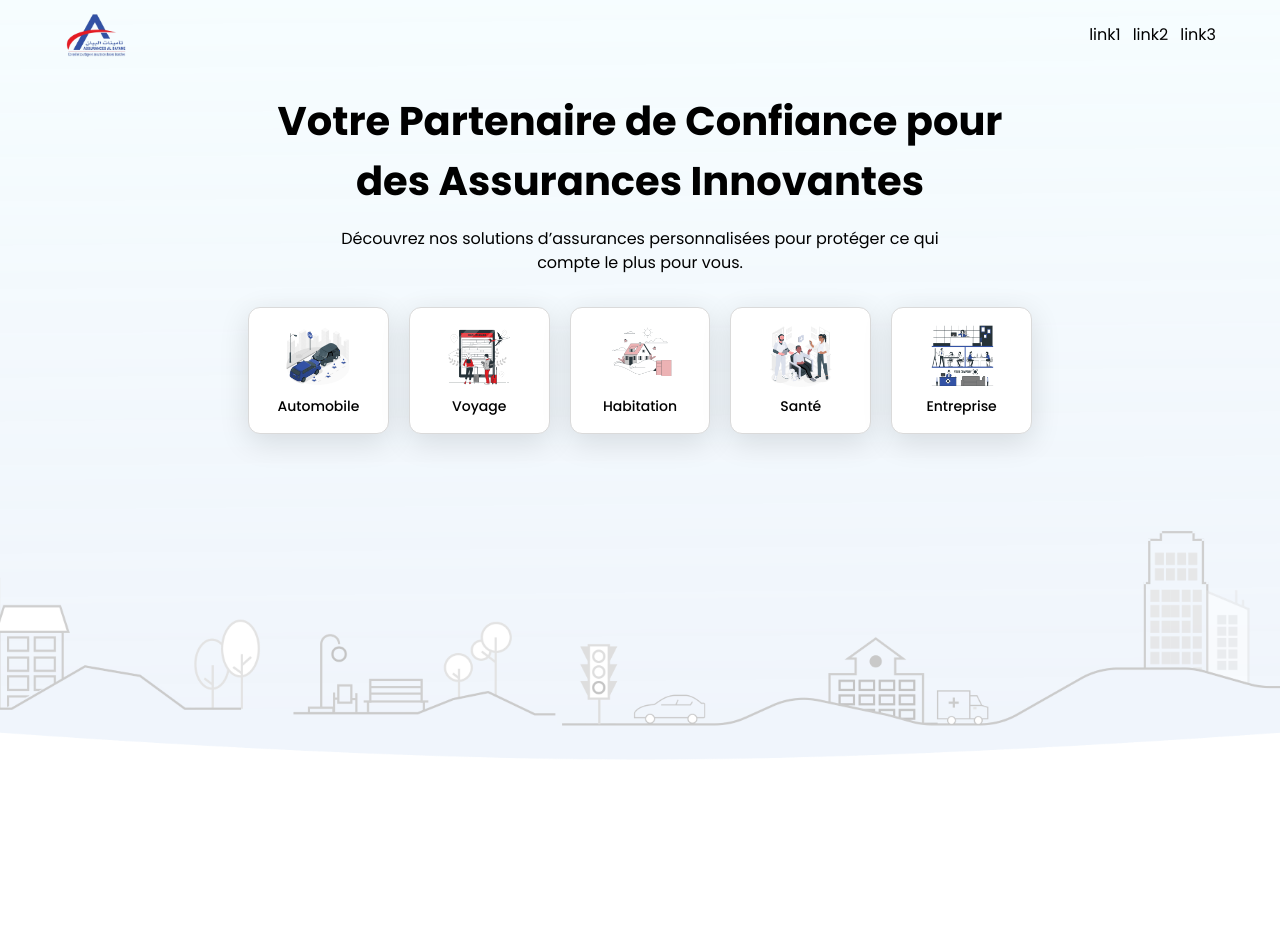
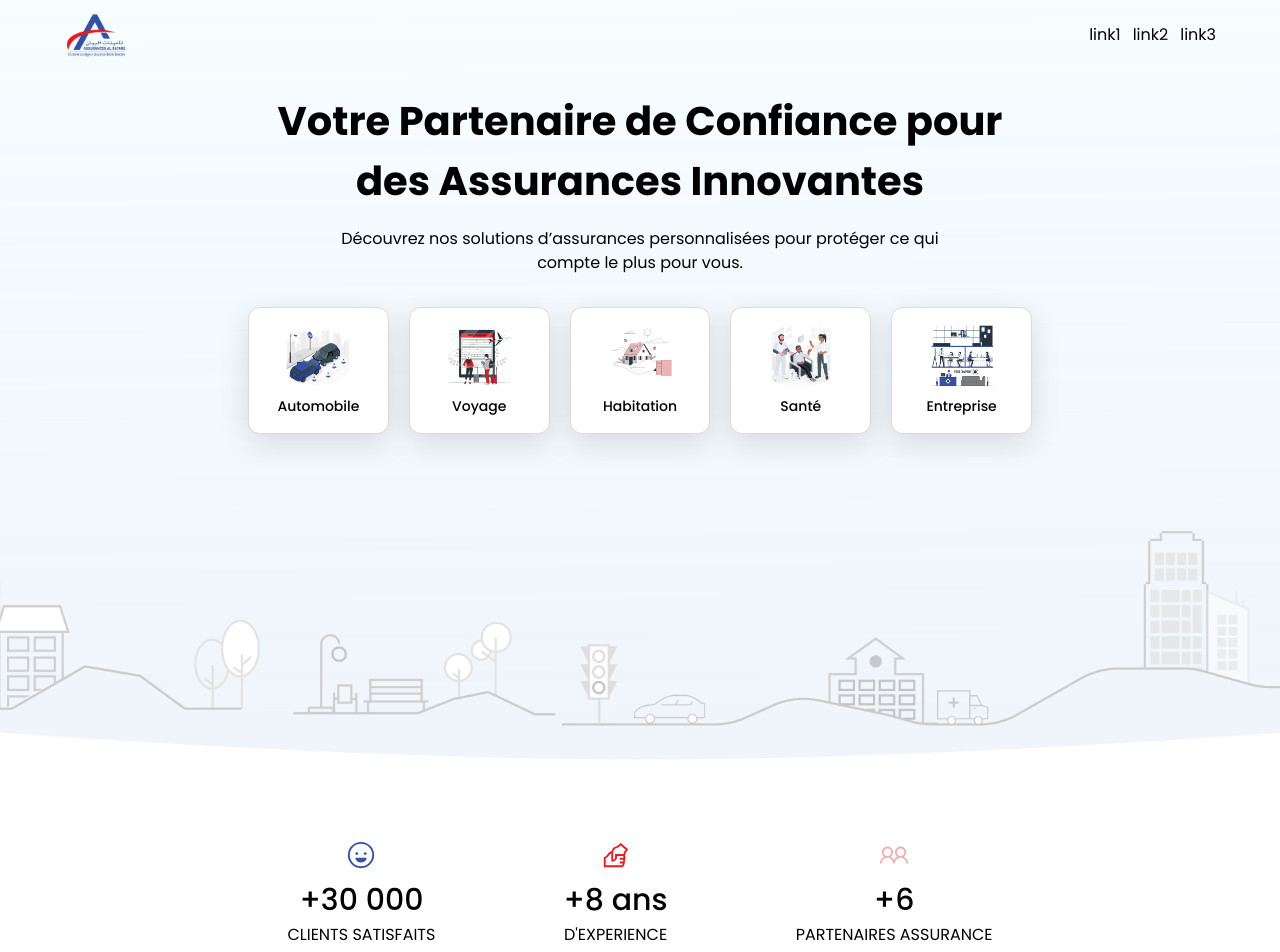
Before and after one commit to imanee11/insurance, a React (Create React App) app: page / in a window 1280 px wide. Shown: the top 952 px of the page. Before the commit the page ends 800 px from the top, so only its background shows below. Built offline with nearby package versions, Linux system fonts and the light colour scheme.

Commit message:
add numbers part i install react icons

```diff
--- a/package.json
+++ b/package.json
@@ -6,6 +6,7 @@
     "cra-template": "1.2.0",
     "react": "^19.0.0",
     "react-dom": "^19.0.0",
+    "react-icons": "^5.4.0",
     "react-router-dom": "^7.1.1",
     "react-scripts": "5.0.1",
     "web-vitals": "^4.2.4"
--- a/src/components/home/Main.jsx
+++ b/src/components/home/Main.jsx
@@ -1,5 +1,12 @@
 import React from 'react';
 import image from '../../constants/image';
+
+import { HiOutlineEmojiHappy } from "react-icons/hi";
+import { LiaHandsHelpingSolid } from "react-icons/lia";
+import { IoPersonAddOutline } from "react-icons/io5";
+import { IoHappyOutline } from "react-icons/io5";
+import { LiaUserFriendsSolid } from "react-icons/lia";
+import { FaLongArrowAltRight } from "react-icons/fa";
 
 const Main = () => {
     return (
@@ -79,6 +86,34 @@
 
                 </section>
 
+
+                {/* numbers part */}
+                <section className='pt-[10vh] pb-[13vh]'>
+                    <div className='flex justify-center gap-[10vw]'>
+                        <div className='flex flex-col items-center justify-center'>
+                            <IoHappyOutline className='text-[30px] text-[#3352A5] ' />
+                            <p className='pt-2 font-medium text-[30px]'>+30 000</p>
+                            <p className='uppercase'>Clients satisfaits</p>
+                        </div>
+                        <div className='flex flex-col items-center justify-center'>
+                            <LiaHandsHelpingSolid className='text-[30px] text-[#E51C24] ' />
+                            <p className='pt-2 font-medium text-[30px]'>+8 ans</p>
+                            <p className='uppercase'>d'experience</p>
+                        </div>
+                        <div className='flex flex-col items-center justify-center'>
+                            <LiaUserFriendsSolid className='text-[30px] text-[#ECB2B4] ' />
+                            <p className='pt-2 font-medium text-[30px]'>+6</p>
+                            <p className='uppercase'>Partenaires Assurance</p>
+                        </div>
+                        {/* <div className='flex flex-col items-center justify-center'>
+                            <HiOutlineEmojiHappy />
+                            <p>+30 000</p>
+                            <p className='uppercase'>Clients satisfaits</p>
+                        </div> */}
+
+                    </div>
+                </section>
+
             </div>
 
 
```
Also changed, not shown: 1 other file (tests, documents, lock files or other folders).
